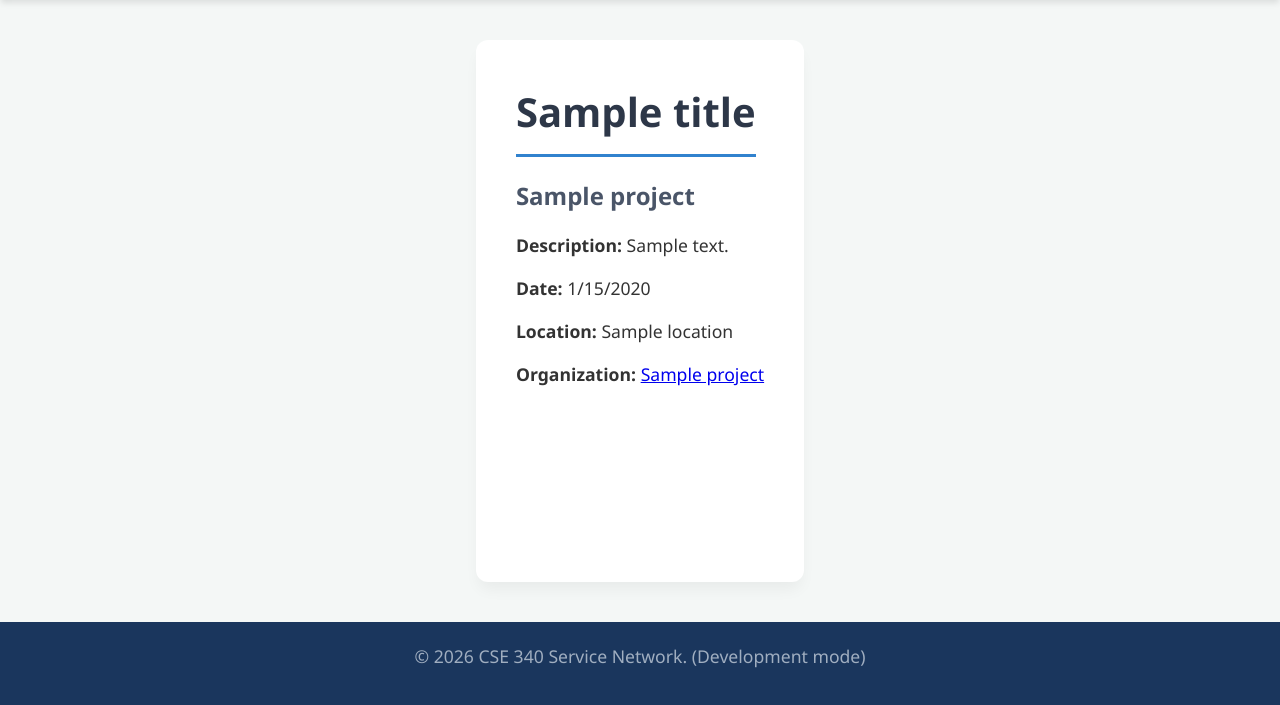
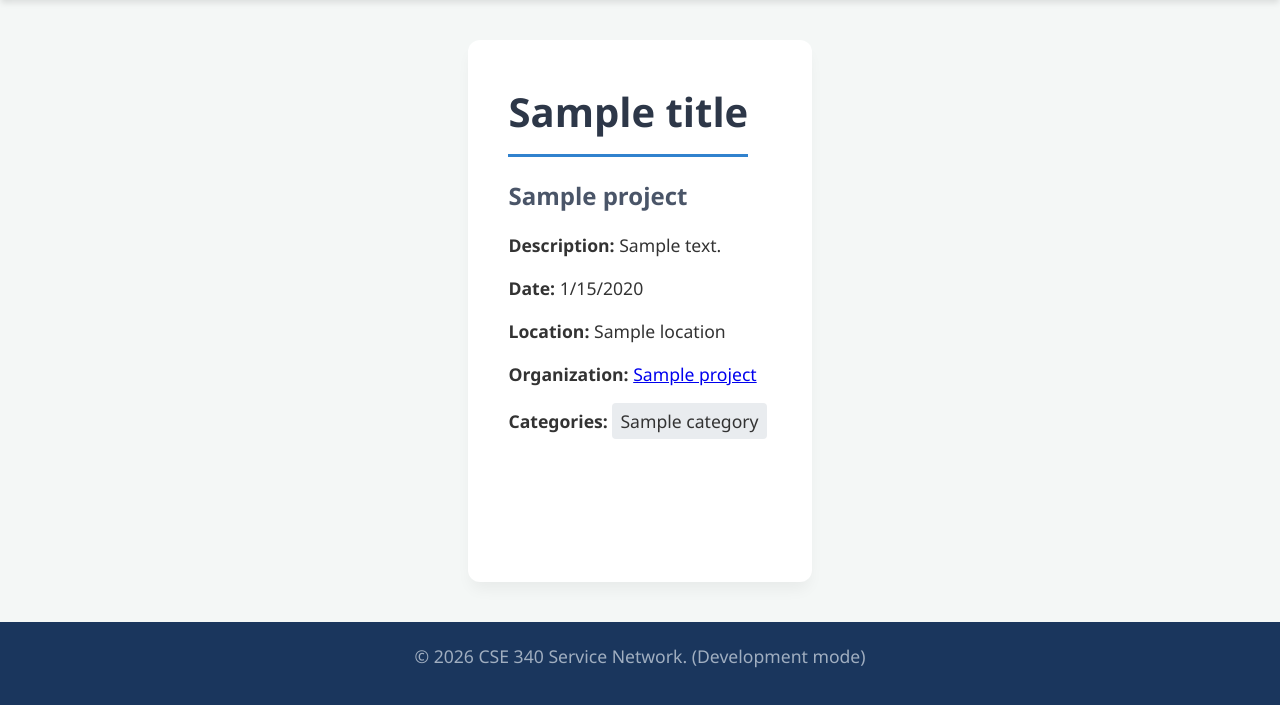
Before and after one commit to nelicode/cse340-course-repo, a Node server app: template src/views/project.ejs in a window 1280 px wide. Shown: the part 95-800 px from the top of the page. Run offline with Node 20, Linux system fonts and the light colour scheme; the template is opened without the code that fills it: most values are stand-ins (such as "Sample title", 1, 10 or a date in 2020).

Commit message:
Agregadas etiquetas de categorias en los proyectos

```diff
--- a/src/models/projects.js
+++ b/src/models/projects.js
@@ -16,6 +16,7 @@ const getUpcomingProjects = async (number_of_projects) => {
         ORDER BY p.date ASC
         LIMIT $1;
     `;
+
     const queryParams = [number_of_projects];
     const result = await db.query(query, queryParams);
     return result.rows;
--- a/src/views/project.ejs
+++ b/src/views/project.ejs
@@ -23,5 +23,19 @@
                 <%= project.organization_name %>
             </a>
         </p>
+
+        <p><strong>Categories:</strong>
+            <% if (categories && categories.length> 0) { %>
+                <% categories.forEach(category=> { %>
+                    <a href="/category/<%= category.category_id %>"
+                        style="background: #e9ecef; padding: 4px 8px; border-radius: 4px; margin-right: 5px; text-decoration: none; color: #333; display: inline-block; margin-bottom: 5px;">
+                        <%= category.category_name %>
+                    </a>
+                    <% }) %>
+                        <% } else { %>
+                            <span>None</span>
+                            <% } %>
+        </p>
+
     </main>
     <%- include('partials/footer') %>
```
